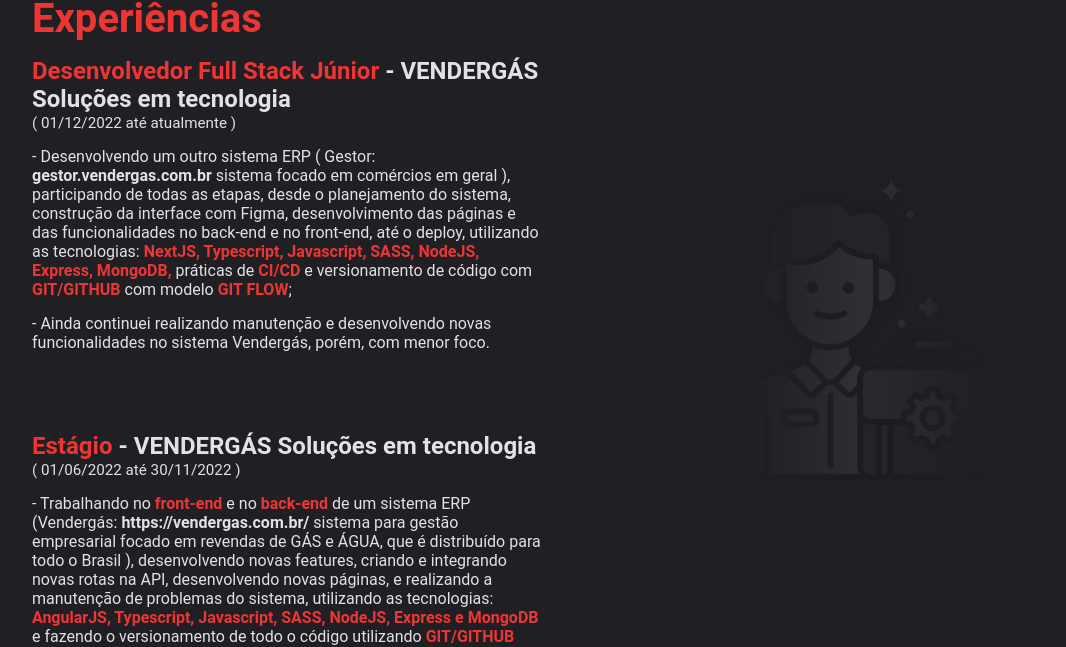
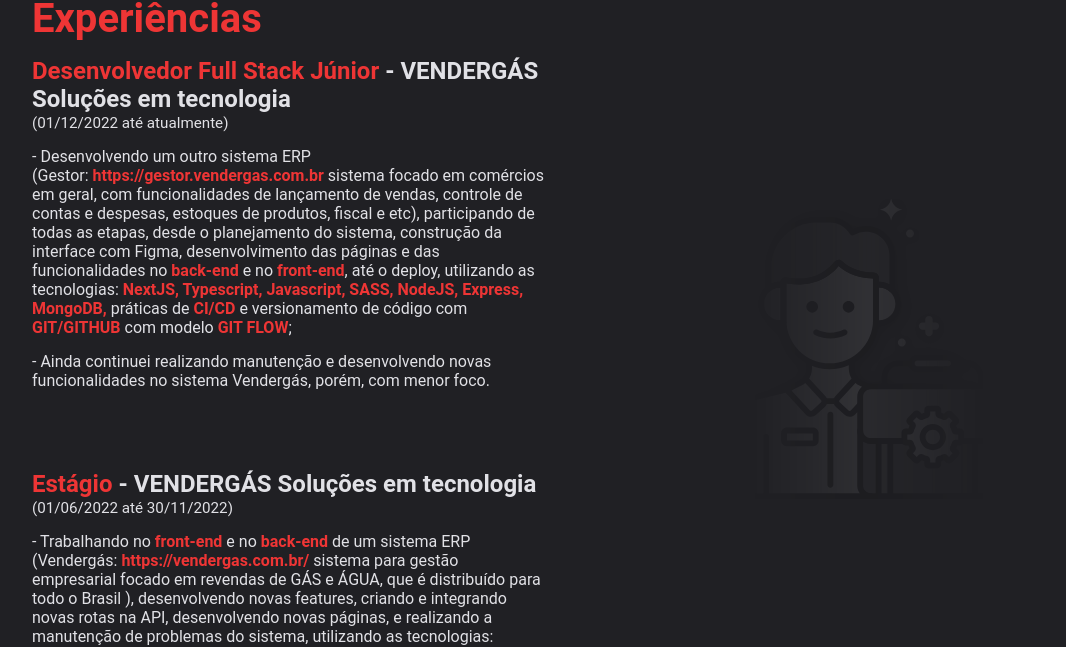
Before and after one commit to johnatanSO/Portfolio, a Next.js app: page / in a window 1280 px wide. Shown: the part 1448-2095 px from the top of the page, without its empty margins (96-1162 px from the left). Built offline with nearby package versions, Linux system fonts and the light colour scheme.

Commit message:
:sparkles: [FEAT] - Alterando experiências.

```diff
--- a/src/components/Main/Experience/Experience.module.scss
+++ b/src/components/Main/Experience/Experience.module.scss
@@ -20,7 +20,7 @@
       list-style-type: none;
 
       li{
-        b{
+        b, a{
           color: $primary-color;
         }
 
--- a/src/components/Main/Experience/index.tsx
+++ b/src/components/Main/Experience/index.tsx
@@ -14,18 +14,25 @@
               <b>Desenvolvedor Full Stack Júnior</b> - VENDERGÁS Soluções em
               tecnologia
             </h4>
-            <span>( 01/12/2022 até atualmente )</span>
+            <span>(01/12/2022 até atualmente)</span>
             <p>
-              - Desenvolvendo um outro sistema ERP ( Gestor:{' '}
+              - Desenvolvendo um outro sistema ERP <br /> (Gestor:{' '}
               <b>
-                <a target="_blank" href="gestor.vendergas.com.br">
-                  gestor.vendergas.com.br
+                <a
+                  target="_blank"
+                  href="https://gestor.vendergas.com.br"
+                  rel="noreferrer"
+                >
+                  https://gestor.vendergas.com.br
                 </a>
               </b>{' '}
-              sistema focado em comércios em geral ), participando de todas as
-              etapas, desde o planejamento do sistema, construção da interface
-              com Figma, desenvolvimento das páginas e das funcionalidades no
-              back-end e no front-end, até o deploy, utilizando as tecnologias:{' '}
+              sistema focado em comércios em geral, com funcionalidades de
+              lançamento de vendas, controle de contas e despesas, estoques de
+              produtos, fiscal e etc), participando de todas as etapas, desde o
+              planejamento do sistema, construção da interface com Figma,
+              desenvolvimento das páginas e das funcionalidades no{' '}
+              <b>back-end</b> e no <b>front-end</b>, até o deploy, utilizando as
+              tecnologias:{' '}
               <b>
                 NextJS, Typescript, Javascript, SASS, NodeJS, Express, MongoDB,
               </b>{' '}
@@ -42,7 +49,7 @@
             <h4 style={{ fontSize: '1.5rem' }}>
               <b>Estágio</b> - VENDERGÁS Soluções em tecnologia
             </h4>
-            <span>( 01/06/2022 até 30/11/2022 )</span>
+            <span>(01/06/2022 até 30/11/2022)</span>
             <p>
               - Trabalhando no <b>front-end</b> e no <b>back-end</b> de um
               sistema ERP (Vendergás:{' '}
--- a/src/components/Main/Projects/Projects.module.scss
+++ b/src/components/Main/Projects/Projects.module.scss
@@ -95,7 +95,8 @@
       }
 
       .descriptionContainer {
-        background: rgb(0 0 0 / 0.5);
+        background: rgb(0 0 0 / 0.9);
+        border-radius: 15px;
         position: absolute;
         animation: appear 0.3s;
 
--- a/src/components/Main/Projects/index.tsx
+++ b/src/components/Main/Projects/index.tsx
@@ -2,7 +2,6 @@
 import style from './Projects.module.scss'
 import { GithubLogo, RocketLaunch } from 'phosphor-react'
 import { useCreateProjectsList } from '../../../hooks/useCreateProjectsList'
-import Link from 'next/link'
 
 export function Projects() {
   const projects = useCreateProjectsList()
```
